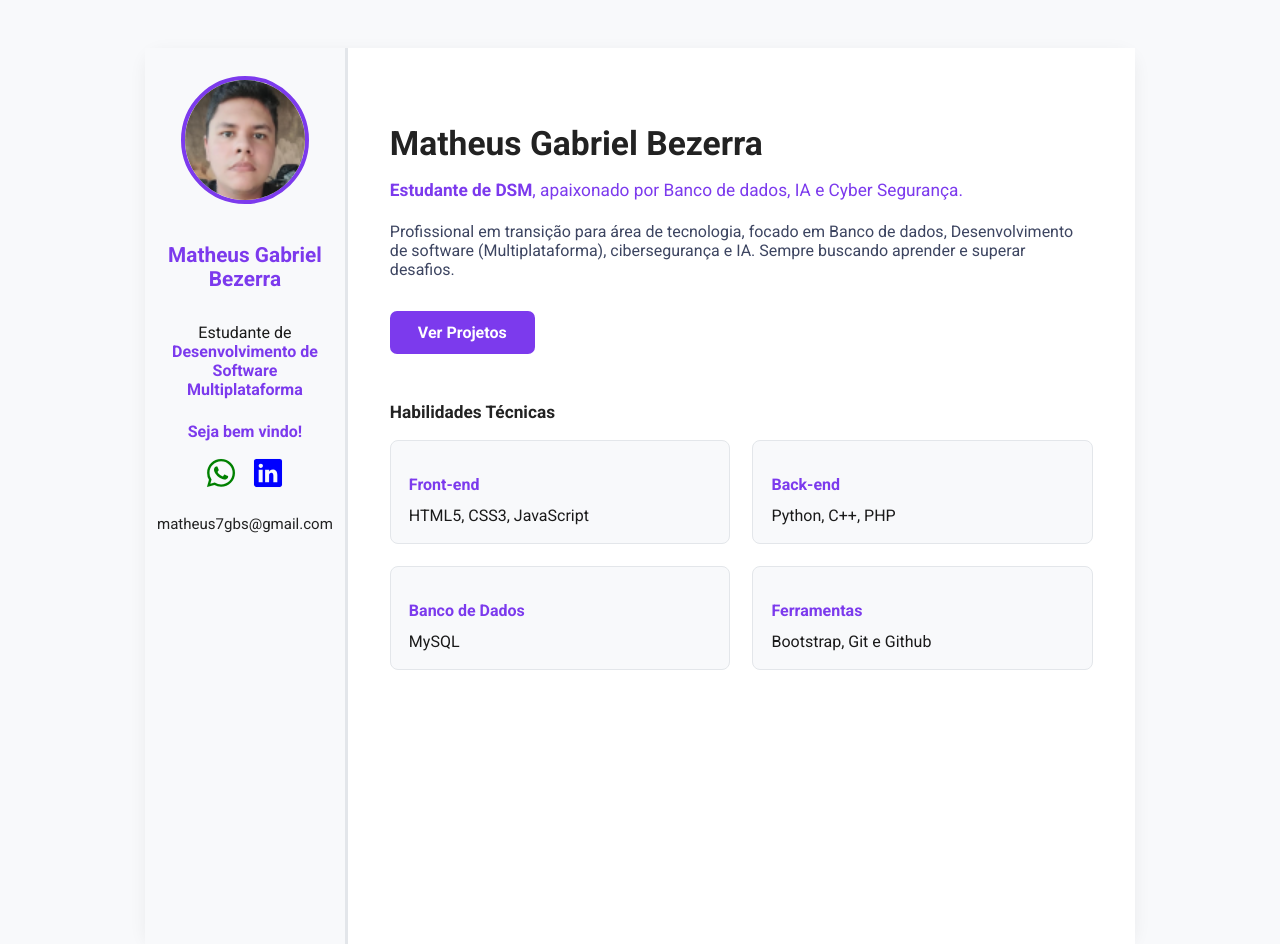
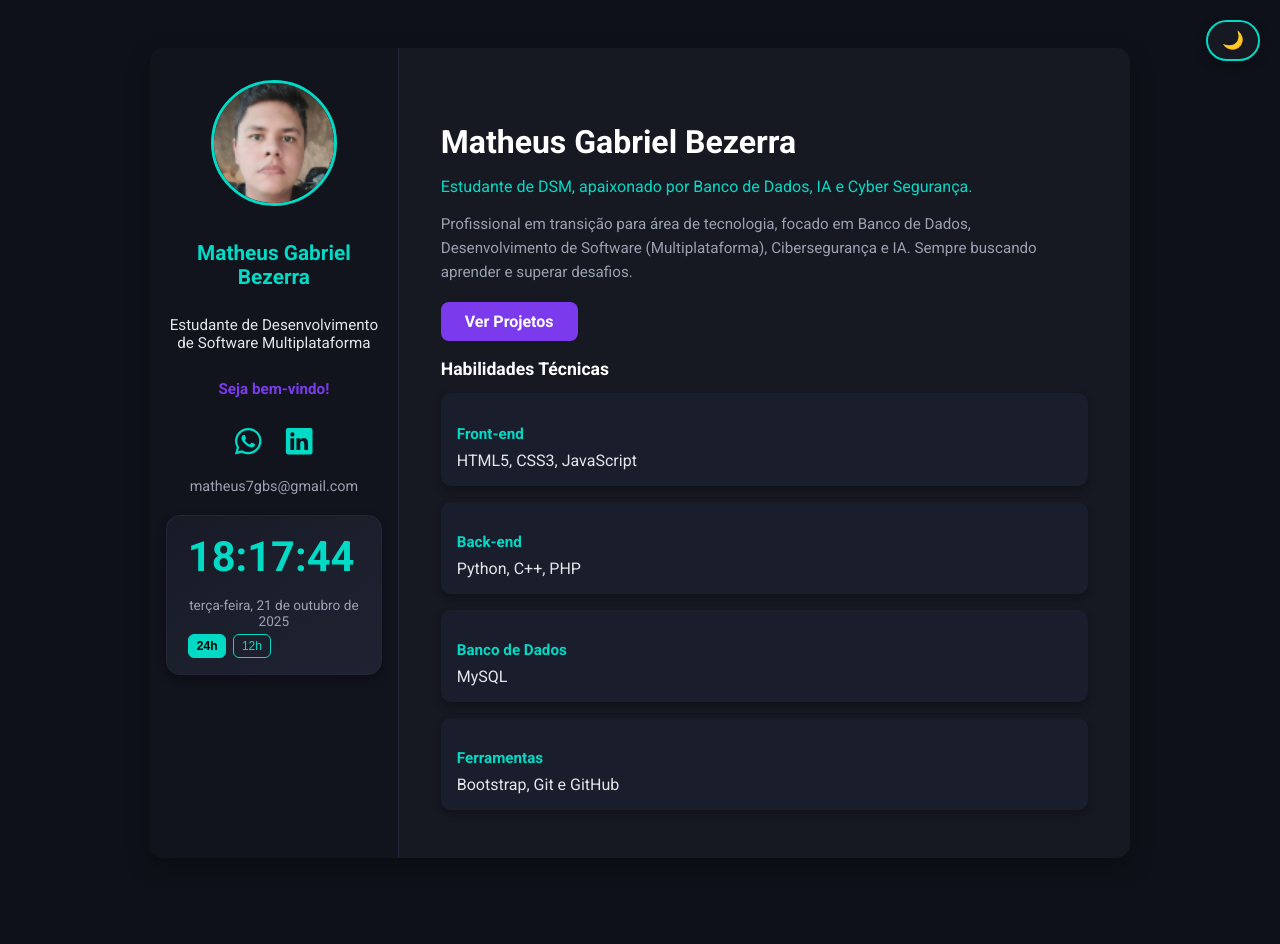
Before and after one commit to matheusbezerrasantos2015-hash/MatheusBezerra.github.io, a plain HTML site: page index.html in a window 1280 px wide. After the commit the page ends 906 px from the top, so only its background shows below. Drawn offline with nearby package versions, Linux system fonts and the light colour scheme.

Commit message:
Atualizações

```diff
--- /dev/null
+++ b/assets/script.js
@@ -0,0 +1,99 @@
+// ===== RELÓGIO DIGITAL =====
+const clock = document.getElementById('clock');
+const dateEl = document.getElementById('date');
+const toggle24 = document.getElementById('toggle24');
+const toggle12 = document.getElementById('toggle12');
+let is24Hour = true;
+
+// Função para atualizar o relógio
+function updateClock() {
+const now = new Date();
+let hours = now.getHours();
+const minutes = now.getMinutes();
+const seconds = now.getSeconds();
+
+  // Formato 12h
+let ampm = '';
+if (!is24Hour) {
+    ampm = hours >= 12 ? ' PM' : ' AM';
+    hours = hours % 12;
+    hours = hours ? hours : 12; // 0 -> 12
+}
+
+  // Formatação com zero à esquerda
+const displayTime = `${hours.toString().padStart(2,'0')}:${minutes.toString().padStart(2,'0')}:${seconds.toString().padStart(2,'0')}${ampm}`;
+clock.textContent = displayTime;
+
+  // Formatar data
+const options = { weekday: 'long', year: 'numeric', month: 'long', day: 'numeric' };
+dateEl.textContent = now.toLocaleDateString('pt-BR', options);
+}
+
+// Atualiza a cada segundo
+setInterval(updateClock, 1000);
+updateClock(); // inicializa imediatamente
+
+// Botões 24h / 12h
+toggle24.addEventListener('click', () => {
+is24Hour = true;
+toggle24.classList.add('active');
+toggle12.classList.remove('active');
+});
+
+toggle12.addEventListener('click', () => {
+is24Hour = false;
+toggle12.classList.add('active');
+toggle24.classList.remove('active');
+});
+
+// ===== MODO CLARO / ESCURO =====
+const themeToggle = document.getElementById('theme-toggle');
+const root = document.documentElement;
+
+// Carrega preferência do usuário ou usa tema do sistema
+if (localStorage.getItem('theme')) {
+root.classList.toggle('light', localStorage.getItem('theme') === 'light');
+}
+updateThemeIcon();
+
+// Alterna tema ao clicar
+themeToggle.addEventListener('click', () => {
+root.classList.toggle('light');
+
+  // Salva preferência
+if (root.classList.contains('light')) {
+    localStorage.setItem('theme', 'light');
+} else {
+    localStorage.setItem('theme', 'dark');
+}
+
+updateThemeIcon();
+});
+
+// Atualiza ícone do botão
+function updateThemeIcon() {
+if (root.classList.contains('light')) {
+    themeToggle.textContent = '☀️';
+} else {
+    themeToggle.textContent = '🌙';
+}
+}
+
+// ===== ANIMAÇÃO DOS CARDS DE HABILIDADES =====
+const skillsBoxes = document.querySelectorAll('.skills-box');
+
+function checkSkillsVisibility() {
+  const triggerBottom = window.innerHeight * 0.9; // ponto de disparo
+skillsBoxes.forEach(box => {
+    const boxTop = box.getBoundingClientRect().top;
+    if (boxTop < triggerBottom) {
+      box.classList.add('visible'); // adiciona classe para animação
+    }
+});
+}
+
+// Verifica ao rolar a página
+window.addEventListener('scroll', checkSkillsVisibility);
+
+// Inicializa a animação no carregamento
+checkSkillsVisibility();
--- /dev/null
+++ b/assets/style.css
@@ -0,0 +1,347 @@
+/* ===== VARIÁVEIS DE CORES ===== */
+:root {
+    --main-color: #7c3aed;
+    --accent-color: #03dac6;
+    --bg-color: #0f111a;
+    --card-bg: #161822;
+    --border-color: #23263a;
+    --text-color: #e3e6ea;
+    --muted-text: #9ba1b0;
+    --heading-color: #ffffff;
+    --radius: 14px;
+    --shadow: 0 8px 24px rgba(0, 0, 0, 0.3);
+}
+
+/* Tema claro */
+:root.light {
+    --bg-color: #f8f9fb;
+    --card-bg: #ffffff;
+    --border-color: #e3e6ea;
+    --text-color: #1a1a1a;
+    --muted-text: #555555;
+    --heading-color: #222222;
+}
+
+/* ===== BODY ===== */
+body {
+    background-color: var(--bg-color);
+    color: var(--text-color);
+    margin: 0;
+    font-family: "Roboto", sans-serif;
+}
+
+/* ===== BOTÃO DE TEMA FIXO ===== */
+#theme-toggle {
+    position: fixed;
+    top: 20px;
+    right: 20px;
+    z-index: 999;
+    background: var(--card-bg);
+    border: 2px solid var(--accent-color);
+    color: var(--accent-color);
+    padding: 8px 14px;
+    border-radius: 50px;
+    cursor: pointer;
+    font-size: 1.1rem;
+    transition: all 0.3s ease;
+    box-shadow: 0 4px 12px rgba(0, 0, 0, 0.3);
+}
+
+#theme-toggle:hover {
+    background: var(--accent-color);
+    color: var(--bg-color);
+    transform: scale(1.1);
+}
+
+/* ===== CONTAINER PRINCIPAL ===== */
+#container {
+    display: flex;
+    flex-direction: row;
+    max-width: 980px;
+    margin: 48px auto;
+    background: var(--card-bg);
+    border-radius: var(--radius);
+    box-shadow: var(--shadow);
+    overflow: hidden;
+}
+
+/* ===== BIO / ASIDE ===== */
+#bio-container {
+    flex: 1 1 25%;
+    background: #11131d;
+    text-align: center;
+    padding: 32px 16px;
+    display: flex;
+    flex-direction: column;
+    align-items: center;
+    border-right: 1px solid var(--border-color);
+}
+
+#bio-image {
+    width: 120px;
+    height: 120px;
+    border-radius: 50%;
+    object-fit: cover;
+    border: 3px solid var(--accent-color);
+    margin-bottom: 18px;
+    transition: transform 0.3s ease;
+}
+
+#bio-image:hover {
+    transform: scale(1.05);
+}
+
+#bio-title {
+    font-size: 1.3rem;
+    color: var(--accent-color);
+    font-weight: 700;
+    margin-bottom: 12px;
+}
+
+.text,
+#welcome-text {
+    font-size: 0.95rem;
+    margin-bottom: 12px;
+}
+
+#welcome-text {
+    color: var(--main-color);
+    font-weight: 600;
+}
+
+#social-container {
+    display: flex;
+    gap: 20px;
+    justify-content: center;
+    margin: 16px 0;
+}
+
+#social-container a ion-icon {
+    font-size: 1.9rem;
+    color: var(--accent-color);
+    transition: transform 0.2s ease, color 0.3s ease;
+}
+
+#social-container a ion-icon:hover {
+    transform: translateY(-4px);
+    color: var(--main-color);
+}
+
+#email-container a {
+    color: var(--muted-text);
+    text-decoration: none;
+    font-size: 0.9rem;
+}
+
+#email-container a:hover {
+    color: var(--accent-color);
+}
+
+/* ===== RELÓGIO DIGITAL ===== */
+.clock-card {
+    background: linear-gradient(145deg, #181b27, #1f2230);
+    border: 1px solid var(--border-color);
+    border-radius: var(--radius);
+    padding: 1rem 1.3rem;
+    margin-top: 20px;
+    display: flex;
+    align-items: center;
+    gap: 1rem;
+    color: var(--accent-color);
+    box-shadow: 0 4px 10px rgba(0, 0, 0, 0.3);
+    flex-wrap: wrap;
+}
+
+.clock-display {
+    font-size: clamp(1.8rem, 4vw, 2.6rem);
+    font-weight: 700;
+    color: var(--accent-color);
+}
+
+.clock-meta {
+    display: flex;
+    flex-direction: column;
+    gap: 0.3rem;
+}
+
+.date {
+    font-size: 0.85rem;
+    color: var(--muted-text);
+}
+
+.controls {
+    display: flex;
+    gap: 0.4rem;
+    flex-wrap: wrap;
+}
+
+.btn {
+    background: transparent;
+    border: 1px solid var(--accent-color);
+    color: var(--accent-color);
+    padding: 0.25rem 0.5rem;
+    font-size: 0.75rem;
+    border-radius: 6px;
+    cursor: pointer;
+    transition: all 0.2s ease;
+}
+
+.btn:hover {
+    background: var(--accent-color);
+    color: #000;
+}
+
+.btn.active {
+    background: var(--accent-color);
+    color: #000;
+    font-weight: 600;
+}
+
+/* ===== SOBRE / SECTION ===== */
+#about-container {
+    flex: 1 1 75%;
+    padding: 48px 42px;
+}
+
+#name {
+    font-size: 2rem;
+    font-weight: 700;
+    color: var(--heading-color);
+    margin-bottom: 4px;
+}
+
+#title {
+    color: var(--accent-color);
+    font-size: 1rem;
+    margin-bottom: 16px;
+}
+
+.description {
+    color: var(--muted-text);
+    font-size: 0.95rem;
+    margin-bottom: 28px;
+    line-height: 1.6;
+}
+
+#btn-projects {
+    background: var(--main-color);
+    color: #fff;
+    text-decoration: none;
+    padding: 10px 24px;
+    border-radius: 8px;
+    font-weight: 600;
+    transition: all 0.3s ease;
+}
+
+#btn-projects:hover {
+    background: var(--accent-color);
+    color: #000;
+}
+
+/* ===== HABILIDADES ===== */
+#skills-section-title {
+    font-size: 1.1rem;
+    color: var(--heading-color);
+    margin: 28px 0 14px;
+}
+
+.skills-container {
+    display: flex;
+    flex-wrap: wrap;
+    gap: 16px;
+}
+
+/* Cards de habilidades */
+.skills-box {
+    border-radius: 10px;
+    padding: 16px;
+    flex: 1 1 45%;
+    min-width: 150px;
+    box-shadow: 0 4px 8px rgba(0, 0, 0, 0.25);
+    transition: transform 0.2s ease, background 0.3s ease, color 0.3s ease;
+    opacity: 0;
+    transform: translateY(20px);
+    background: #1a1d2b;
+    /* escuro por padrão */
+    color: var(--text-color);
+    /* texto principal */
+}
+
+.skills-box:hover {
+    transform: translateY(-3px);
+}
+
+.skills-box.visible {
+    opacity: 1;
+    transform: translateY(0);
+}
+
+/* Cor do título dentro do card */
+.skills-title {
+    font-size: 0.95rem;
+    color: var(--accent-color);
+    font-weight: 600;
+    margin-bottom: 8px;
+}
+
+/* Tema claro: adapta o fundo e o texto */
+:root.light .skills-box {
+    background: #f0f0f0;
+    /* fundo claro */
+    color: #1a1a1a;
+    /* texto escuro */
+}
+
+:root.light .skills-title {
+    color: var(--main-color);
+    /* título com destaque */
+}
+
+/* ===== RESPONSIVIDADE ===== */
+@media (max-width: 800px) {
+    #container {
+        flex-direction: column;
+        max-width: 95vw;
+        margin: 24px auto;
+    }
+
+    #bio-container,
+    #about-container {
+        flex: 1 1 100%;
+        padding: 20px;
+        border: none;
+    }
+
+    .skills-container {
+        flex-direction: column;
+        gap: 12px;
+    }
+
+    .clock-card {
+        justify-content: center;
+        flex-direction: column;
+        text-align: center;
+    }
+
+    #theme-toggle {
+        top: 10px;
+        right: 10px;
+        padding: 6px 12px;
+        font-size: 1rem;
+    }
+}
+
+@media (max-width: 420px) {
+    #name {
+        font-size: 1.6rem;
+    }
+
+    #title,
+    .description {
+        font-size: 0.9rem;
+    }
+
+    .clock-display {
+        font-size: 1.8rem;
+    }
+}
--- a/css/style.css
+++ /dev/null
@@ -1,191 +0,0 @@
-:root {
-    --main-color: #7c3aed;
-    --main-text-color: #1a1a1a;
-    --border-color: #e3e6ea;
-    --bio-bg-color: #f8f9fb;
-    --about-bg-color: #fff;
-    --accent-color: #03dac6;
-    --heading-color: #222;
-}
-
-body {
-    font-family: 'Roboto', Arial, sans-serif;
-    background: var(--bio-bg-color);
-    color: var(--main-text-color);
-    margin: 0;
-}
-
-#container {
-    display: flex;
-    flex-direction: row;
-    max-width: 990px;
-    margin: 48px auto;
-    background: var(--about-bg-color);
-    border-radius: 18px;
-    box-shadow: 0 4px 18px rgba(0, 0, 0, 0.06);
-}
-
-#bio-container {
-    flex: 1 1 20%;
-    min-height: 100vh;
-    background-color: var(--bio-bg-color);
-    text-align: center;
-    padding: 28px 12px;
-    border-right: 3px solid var(--border-color);
-    display: flex;
-    flex-direction: column;
-    justify-content: flex-start;
-}
-
-#bio-image {
-    width: 120px;
-    height: 120px;
-    border-radius: 50%;
-    object-fit: cover;
-    border: 4px solid var(--main-color);
-    margin: 0 auto 22px;
-}
-
-#bio-title {
-    font-size: 1.3rem;
-    color: var(--main-color);
-    font-weight: 700;
-    margin-bottom: 16px;
-}
-
-.text {
-    font-size: 1rem;
-    margin-bottom: 7px;
-}
-
-#welcome-text {
-    font-weight: bold;
-    margin-bottom: 16px;
-    color: var(--main-color);
-}
-
-#social-container {
-    display: flex;
-    justify-content: center;
-    list-style: none;
-    gap: 15px;
-    margin-bottom: 18px;
-}
-
-#whatsapp{
-    font-size: 2rem;
-    color: green;
-}
-
-#linkedin{
-    font-size: 2rem;
-    color: blue;
-}
-
-#email-container {
-    margin: 8px 0 0;
-    font-size: 0.94rem;
-}
-
-#email-container a {
-    color: var(--heading-color);
-    text-decoration: none;
-}
-
-#about-container {
-    flex: 1 1 80%;
-    min-height: 100vh;
-    background-color: var(--about-bg-color);
-    padding: 48px 42px;
-}
-
-#name {
-    font-size: 2.1rem;
-    font-weight: 700;
-    color: var(--heading-color);
-    margin-bottom: 4px;
-}
-
-#title {
-    font-size: 1.08rem;
-    margin-bottom: 22px;
-    color: var(--main-color);
-}
-
-.description {
-    font-size: 1rem;
-    margin-bottom: 32px;
-    color: #3d4561;
-}
-
-#btn-projects {
-    display: inline-block;
-    background-color: var(--main-color);
-    color: #fff;
-    font-weight: bold;
-    border-radius: 7px;
-    text-decoration: none;
-    padding: 12px 28px;
-    margin-bottom: 30px;
-    transition: background-color .2s;
-}
-
-#btn-projects:hover {
-    background-color: var(--accent-color);
-    color: var(--heading-color);
-}
-
-#skills-section-title {
-    font-size: 1.08rem;
-    color: var(--heading-color);
-    margin-bottom: 18px;
-    margin-top: 18px;
-}
-
-.skills-container {
-    display: flex;
-    flex-wrap: wrap;
-    gap: 22px;
-    margin-bottom: 24px;
-}
-
-.skills-box {
-    background: var(--bio-bg-color);
-    border: 1px solid var(--border-color);
-    border-radius: 8px;
-    padding: 18px;
-    flex: 1 1 26%;
-    min-width: 160px;
-}
-
-.skills-title {
-    font-size: 1rem;
-    color: var(--main-color);
-    font-weight: bold;
-    margin-bottom: 12px;
-}
-
-.highlight {
-    color: var(--main-color);
-    font-weight: bold;
-}
-
-@media (max-width: 800px) {
-    #container {
-        flex-direction: column;
-        max-width: 98vw;
-        margin: 14px auto;
-    }
-
-    #bio-container,
-    #about-container {
-        min-height: auto;
-        border: none;
-        padding: 22px 8px;
-    }
-
-    .skills-container {
-        flex-direction: column;
-        gap: 12px;
-    }
-}
--- a/index.html
+++ b/index.html
@@ -1,60 +1,116 @@
 <!DOCTYPE html>
-<html lang="pt-br">
+<html lang="pt-br"> <!-- Define idioma do site -->
 
 <head>
-    <meta charset="UTF-8">
-    <meta name="viewport" content="width=device-width, initial-scale=1.0">
-    <title>Portfólio Matheus-Bezerra</title>
-    <link href="https://fonts.googleapis.com/css2?family=Roboto:wght@400;700&display=swap" rel="stylesheet">
-    <link rel="stylesheet" href="css/style.css">
+    <meta charset="UTF-8" /> <!-- Define codificação de caracteres -->
+    <meta name="viewport" content="width=device-width, initial-scale=1.0" /> <!-- Responsividade -->
+    <title>Portfólio Matheus-Bezerra</title> <!-- Título do site -->
+
+    <!-- Fonte Google Roboto -->
+    <link href="https://fonts.googleapis.com/css2?family=Roboto:wght@400;700&display=swap" rel="stylesheet" />
+
+    <!-- CSS externo -->
+    <link rel="stylesheet" href="assets/style.css" />
 </head>
 
 <body>
+    <!-- Botão fixo para alternar tema dark/light -->
+    <button id="theme-toggle" aria-label="Alternar tema claro/escuro">🌙</button>
+
+    <!-- Container principal dividido em aside (bio) e section (sobre) -->
     <main id="container">
+
+        <!-- ===== BIO / LATERAL ===== -->
         <aside id="bio-container">
-            <img id="bio-image" src="img/Foto.png" alt="Foto de perfil">
+            <!-- Foto de perfil -->
+            <img id="bio-image" src="img/Foto.png" alt="Foto de perfil" />
+
+            <!-- Nome do usuário -->
             <h2 id="bio-title">Matheus Gabriel Bezerra</h2>
+
+            <!-- Descrição curta / área de estudo -->
             <p class="text">Estudante de <span class="highlight">Desenvolvimento de Software Multiplataforma</span></p>
-            <p id="welcome-text">Seja bem vindo!</p>
+            <p id="welcome-text">Seja bem-vindo!</p>
+
+            <!-- Redes sociais -->
             <div id="social-container">
-                <ion-icon name="logo-whatsapp" id="whatsapp"><a href="(19) 99554-3911"></a></ion-icon>
-                <ion-icon name="logo-linkedin" id="linkedin"><a href="www.linkedin.com/in/matheus-bezerra"></a></ion-icon>
+                <a href="https://wa.me/5519995543911" target="_blank" aria-label="Whatsapp">
+                    <ion-icon name="logo-whatsapp" id="whatsapp"></ion-icon>
+                </a>
+                <a href="https://www.linkedin.com/in/matheus-bezerra" target="_blank" aria-label="LinkedIn">
+                    <ion-icon name="logo-linkedin" id="linkedin"></ion-icon>
+                </a>
             </div>
+
+            <!-- Email -->
             <div id="email-container">
-                <a href="matheus7gbs@gmail.com">matheus7gbs@gmail.com</a>
+                <a href="mailto:matheus7gbs@gmail.com">matheus7gbs@gmail.com</a>
+            </div>
+
+            <!-- ===== RELÓGIO DIGITAL ===== -->
+            <div class="clock-card" role="group" aria-label="Relógio digital">
+                <div class="clock-display" id="clock" aria-live="polite">--:--:--</div>
+                <div class="clock-meta">
+                    <div class="date" id="date">Carregando...</div>
+                    <div class="controls">
+                        <button class="btn active" id="toggle24">24h</button>
+                        <button class="btn" id="toggle12">12h</button>
+                    </div>
+                </div>
             </div>
         </aside>
+
+        <!-- ===== SOBRE / PRINCIPAL ===== -->
         <section id="about-container">
+            <!-- Nome / título principal -->
             <h1 id="name">Matheus Gabriel Bezerra</h1>
-            <p id="title"><span class="highlight">Estudante de DSM</span>, apaixonado por Banco de dados, IA e Cyber Segurança.</p>
+            <p id="title"><span class="highlight">Estudante de DSM</span>, apaixonado por Banco de Dados, IA e Cyber
+                Segurança.</p>
+
+            <!-- Descrição detalhada -->
             <p class="description">
-                Profissional em transição para área de tecnologia, focado em Banco de dados, Desenvolvimento de software (Multiplataforma), cibersegurança
+                Profissional em transição para área de tecnologia, focado em Banco de Dados, Desenvolvimento de Software
+                (Multiplataforma), Cibersegurança
                 e IA. Sempre buscando aprender e superar desafios.
             </p>
+
+            <!-- Botão para projetos -->
             <a href="https://github.com/seugit" id="btn-projects" target="_blank">Ver Projetos</a>
+
+            <!-- ===== HABILIDADES ===== -->
             <h2 id="skills-section-title">Habilidades Técnicas</h2>
             <div class="skills-container">
+                <!-- Front-end -->
                 <div class="skills-box">
                     <p class="skills-title">Front-end</p>
                     <span>HTML5, CSS3, JavaScript</span>
                 </div>
+                <!-- Back-end -->
                 <div class="skills-box">
                     <p class="skills-title">Back-end</p>
                     <span>Python, C++, PHP</span>
                 </div>
+                <!-- Banco de dados -->
                 <div class="skills-box">
                     <p class="skills-title">Banco de Dados</p>
                     <span>MySQL</span>
                 </div>
+                <!-- Ferramentas -->
                 <div class="skills-box">
                     <p class="skills-title">Ferramentas</p>
-                    <span>Bootstrap, Git e Github</span>
+                    <span>Bootstrap, Git e GitHub</span>
                 </div>
             </div>
         </section>
+
     </main>
+
+    <!-- ===== ICONES ION ===== -->
     <script type="module" src="https://unpkg.com/ionicons@7.1.0/dist/ionicons/ionicons.esm.js"></script>
     <script nomodule src="https://unpkg.com/ionicons@7.1.0/dist/ionicons/ionicons.js"></script>
+
+    <!-- JS do portfólio -->
+    <script src="assets/script.js"></script>
 </body>
 
 </html>
```
